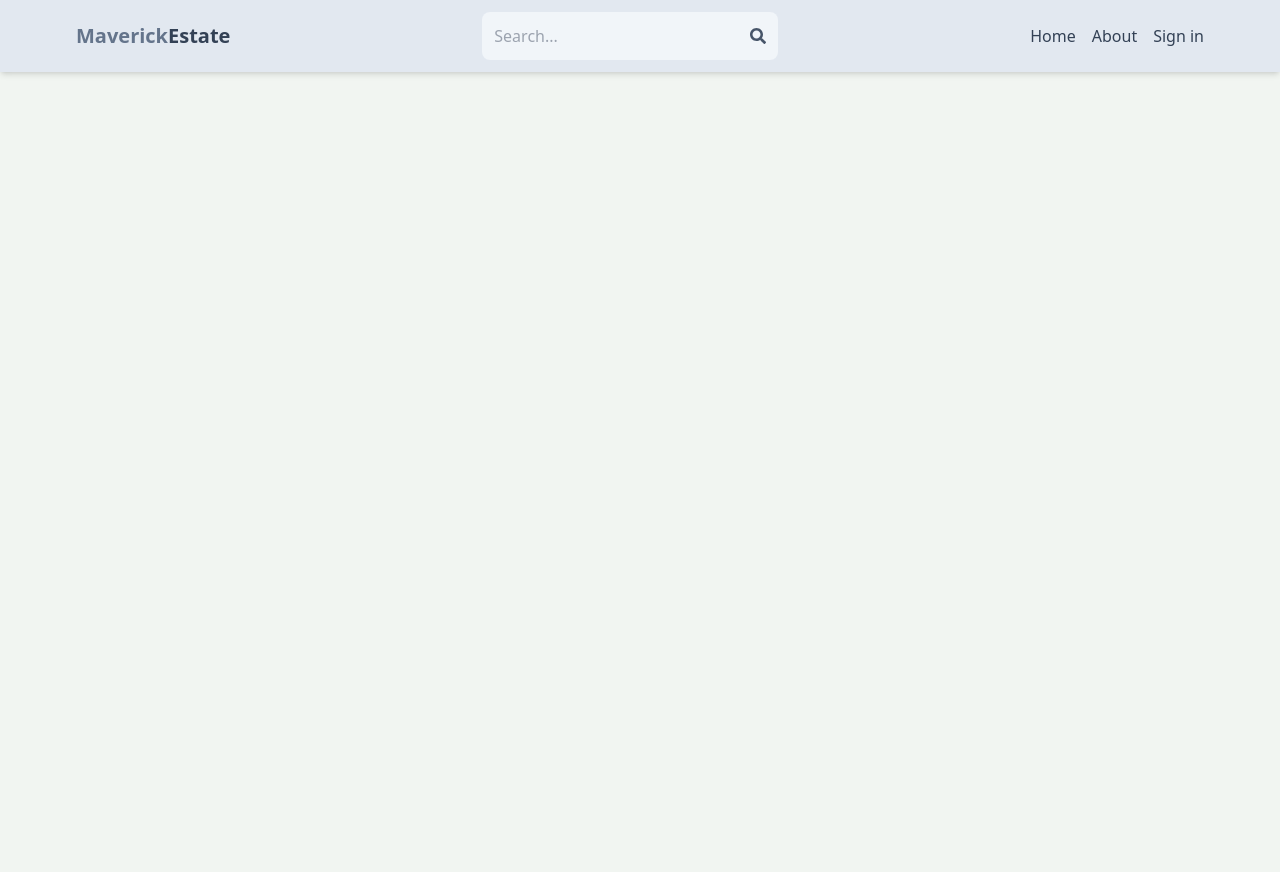
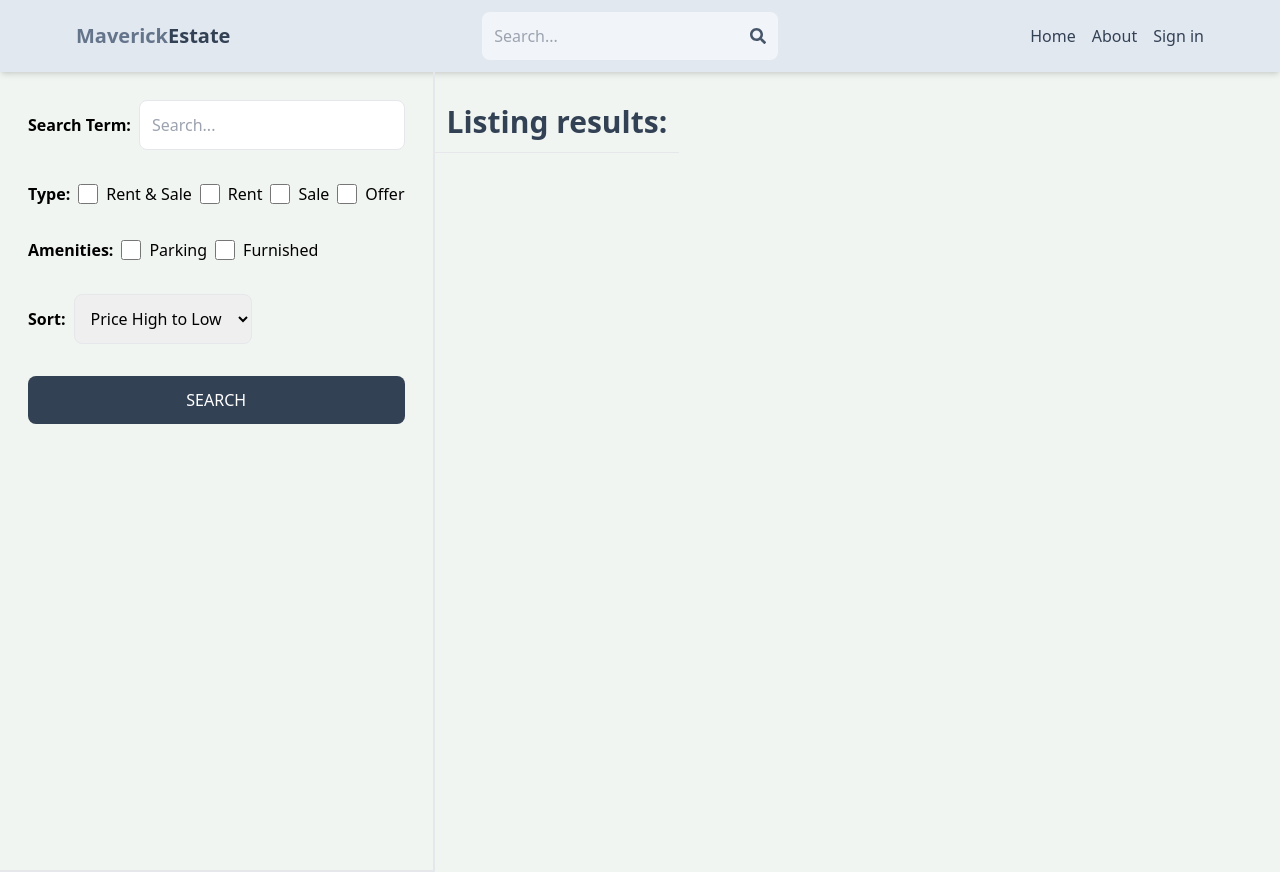
Before and after one commit to sandking-number1/Real-Estate-App---MERN, a React (Vite) app in the folder client/: page /search in a window 1280 px wide. Before the commit the page ends 800 px from the top, so only its background shows below. Built offline with nearby package versions, Linux system fonts and the light colour scheme; no server answers.

Commit message:
built the search page UI

```diff
--- a/client/src/App.jsx
+++ b/client/src/App.jsx
@@ -11,6 +11,7 @@
 import CreateListing from './pages/CreateListing';
 import EditListing from './pages/EditListing';
 import Listing from './pages/Listing';
+import Search from './pages/Search';
 
 export default function App() {
 	const [cookies] = useCookies('access_token');
@@ -29,6 +30,7 @@
 				<Route path="/signin" element={<Signin />} />
 				<Route path="/signup" element={<Signup />} />
 				<Route path="/about" element={<About />} />
+				<Route path="/search" element={<Search />} />
 				<Route path="/listings/:listingId" element={<Listing />} />
 				<Route element={<PrivateRoute />}>
 					<Route path="/profile" element={<Profile />} />
--- /dev/null
+++ b/client/src/pages/Search.jsx
@@ -0,0 +1,70 @@
+import React from 'react';
+
+export default function Search() {
+	return (
+		<div className="flex flex-col md:flex-row">
+			<div className="p-7 border-b-2 md:border-r-2 md:min-h-screen">
+				<form className="flex flex-col gap-8">
+					<div className="flex items-center gap-2 ">
+						<label className="whitespace-nowrap font-semibold">
+							Search Term:{' '}
+						</label>
+						<input
+							type="text"
+							id="searchTerm"
+							placeholder="Search..."
+							className="border rounded-lg p-3 w-full"
+						/>
+					</div>
+					<div className="flex gap-2 flex-wrap">
+						<label className="font-semibold">Type:</label>
+						<div className="flex gap-2">
+							<input type="checkbox" id="all" className="w-5" />
+							<span>Rent & Sale</span>
+						</div>
+						<div className="flex gap-2">
+							<input type="checkbox" id="rent" className="w-5" />
+							<span>Rent</span>
+						</div>
+						<div className="flex gap-2">
+							<input type="checkbox" id="sale" className="w-5" />
+							<span>Sale</span>
+						</div>
+						<div className="flex gap-2">
+							<input type="checkbox" id="offer" className="w-5" />
+							<span>Offer</span>
+						</div>
+					</div>
+					<div className="flex gap-2 flex-wrap">
+						<label className="font-semibold">Amenities:</label>
+						<div className="flex gap-2">
+							<input type="checkbox" id="parking" className="w-5" />
+							<span>Parking</span>
+						</div>
+						<div className="flex gap-2">
+							<input type="checkbox" id="furnished" className="w-5" />
+							<span>Furnished</span>
+						</div>
+					</div>
+					<div className="flex gap-2 items-center">
+						<label className="font-semibold">Sort:</label>
+						<select id="sort_order" className="border rounded-lg p-3">
+							<option>Price High to Low</option>
+							<option>Price Low to High</option>
+							<option>Latest</option>
+							<option>Oldest</option>
+						</select>
+					</div>
+					<button className="bg-slate-700 text-white p-3 rounded-lg uppercase hover:opacity-95">
+						Search
+					</button>
+				</form>
+			</div>
+			<div className="">
+				<h1 className="text-3xl font-semibold border-b p-3 text-slate-700 mt-5">
+					Listing results:
+				</h1>
+			</div>
+		</div>
+	);
+}
```
